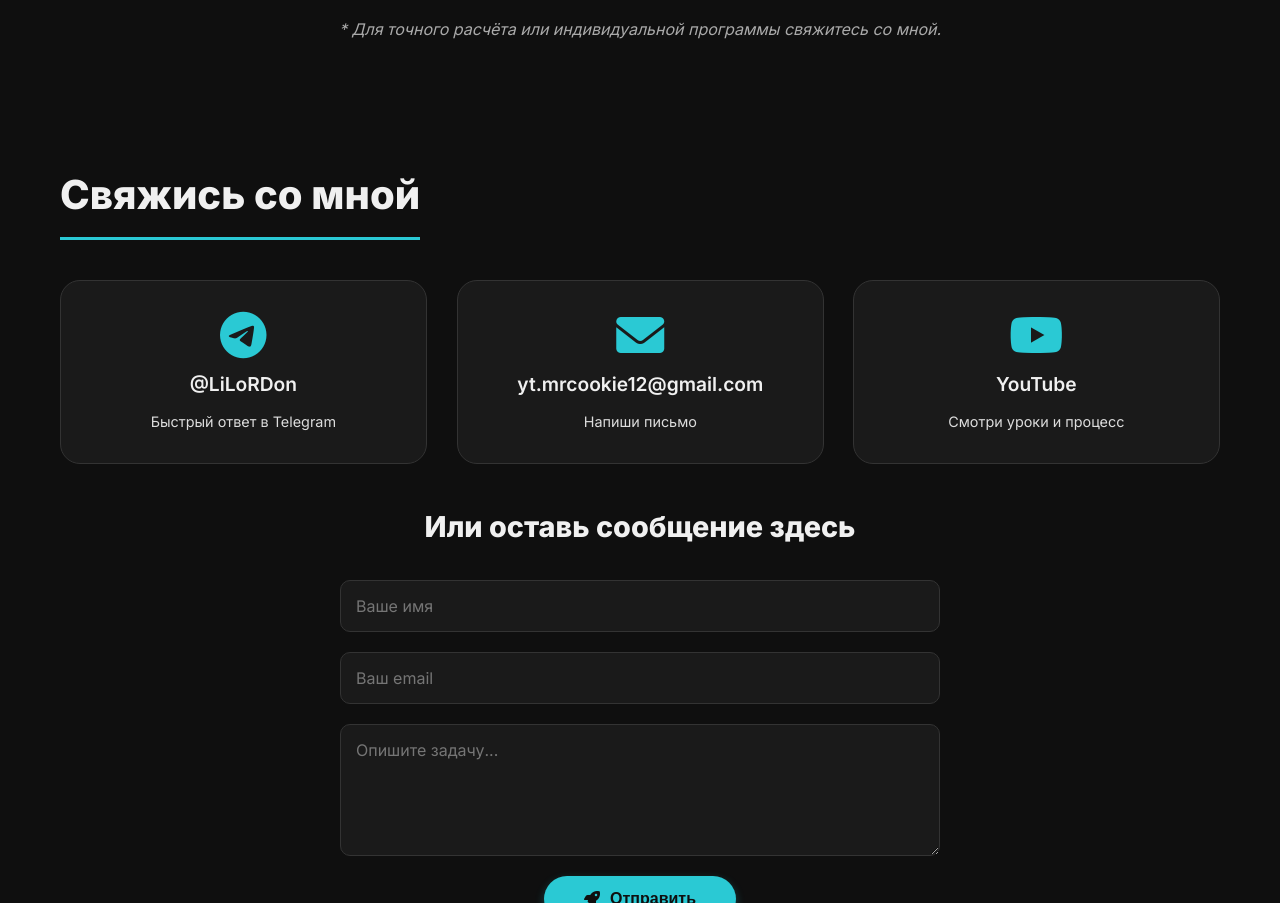
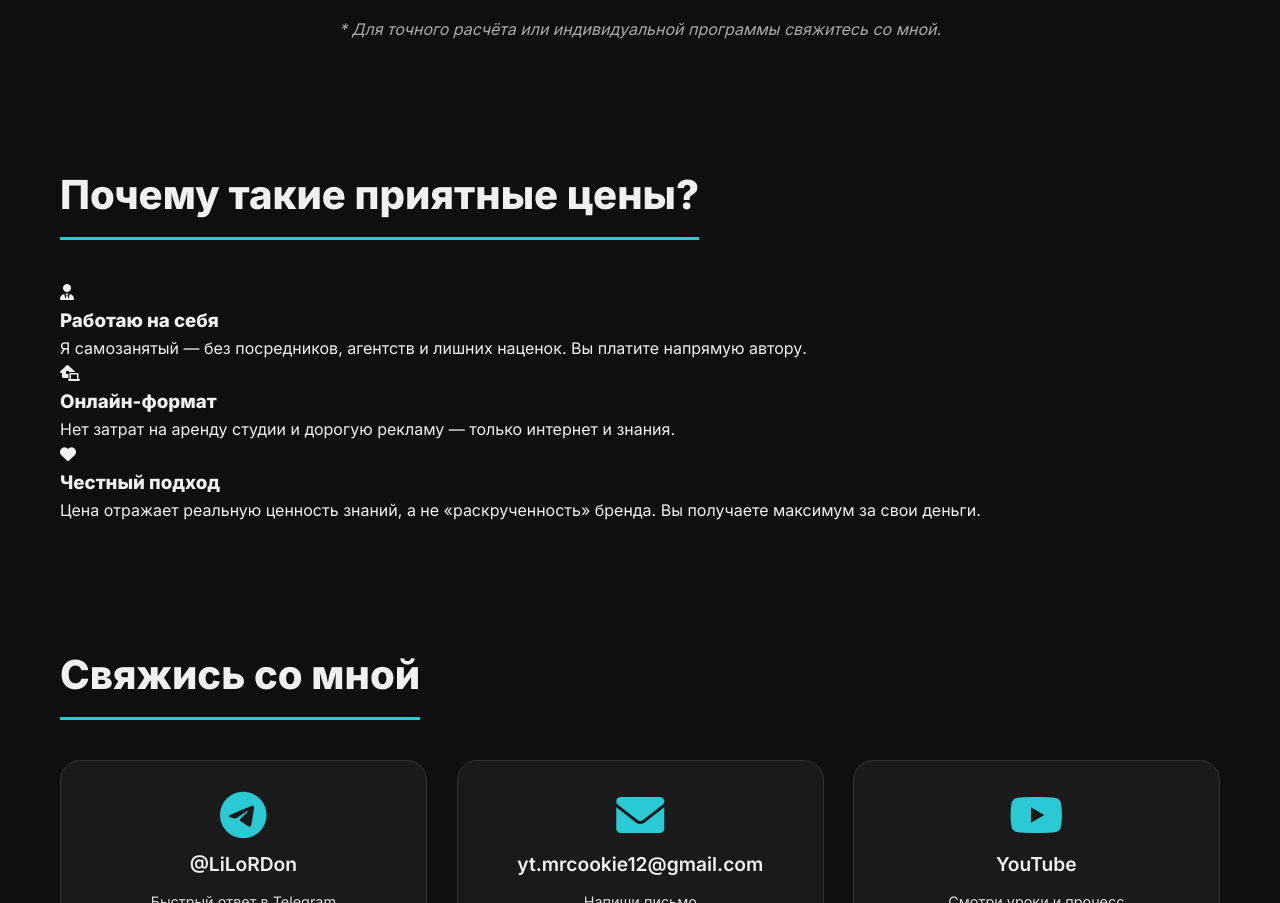
Before and after one commit to LiLoRDon/lilordon3d, a plain HTML site: page index.html in a window 1280 px wide. Shown: the part 5177-6080 px from the top of the page. Drawn offline with nearby package versions, Linux system fonts and the light colour scheme; some packages are replaced by stand-ins of ours; a script that the page names is missing.

Commit message:
Update index.html

```diff
--- a/index.html
+++ b/index.html
@@ -417,6 +417,28 @@
             <p class="pricing-note">* Для точного расчёта или индивидуальной программы свяжитесь со мной.</p>
         </section>
 
+        <!-- ПОЧЕМУ ТАКИЕ ЦЕНЫ? (исправленный блок) -->
+        <section id="why-prices" class="container" data-aos="fade-up">
+            <h2>Почему такие приятные цены?</h2>
+            <div class="why-grid">
+                <div class="why-card" data-aos="fade-up" data-aos-delay="100">
+                    <i class="fas fa-user-tie"></i>
+                    <h3>Работаю на себя</h3>
+                    <p>Я самозанятый — без посредников, агентств и лишних наценок. Вы платите напрямую автору.</p>
+                </div>
+                <div class="why-card" data-aos="fade-up" data-aos-delay="200">
+                    <i class="fas fa-laptop-house"></i>
+                    <h3>Онлайн-формат</h3>
+                    <p>Нет затрат на аренду студии и дорогую рекламу — только интернет и знания.</p>
+                </div>
+                <div class="why-card" data-aos="fade-up" data-aos-delay="300">
+                    <i class="fas fa-heart"></i>
+                    <h3>Честный подход</h3>
+                    <p>Цена отражает реальную ценность знаний, а не «раскрученность» бренда. Вы получаете максимум за свои деньги.</p>
+                </div>
+            </div>
+        </section>
+
         <!-- КОНТАКТЫ -->
         <section id="contact" class="container" data-aos="fade-up">
             <h2>Свяжись со мной</h2>
```
